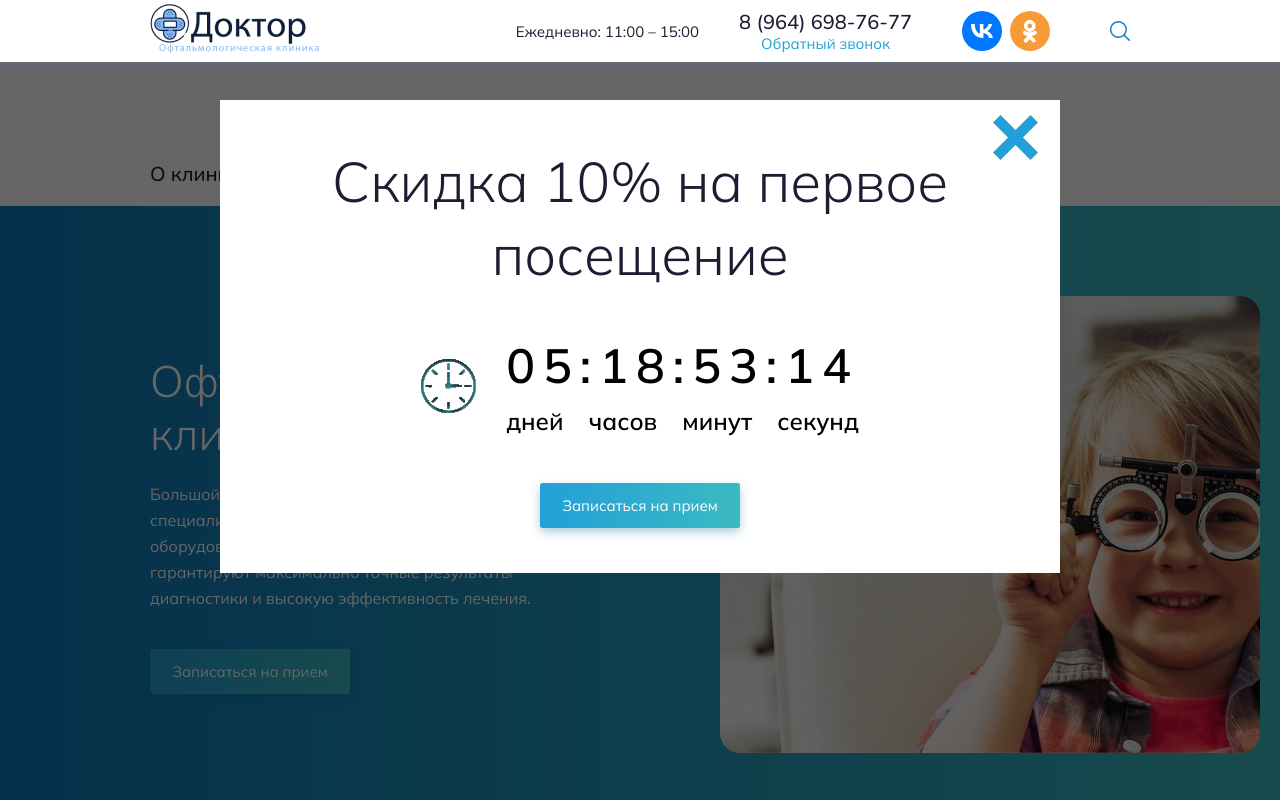
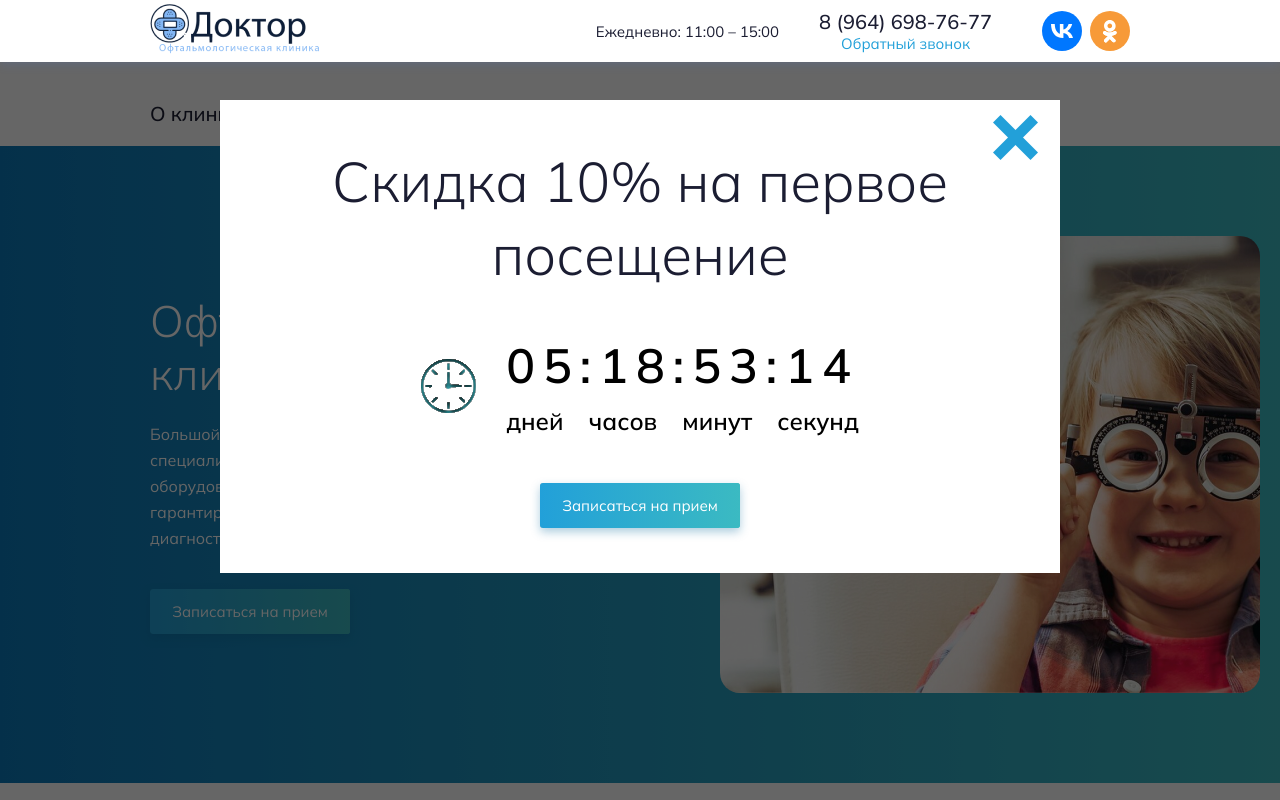
Before and after one commit to m-diana-dev/doctor, a React (Vite) app: page / in a window 1280 px wide. Shown: the top 800 px of the page. Built offline with nearby package versions, Linux system fonts and the light colour scheme.

Commit message:
fix: fixed minor css

```diff
--- a/src/layout/header/Header.jsx
+++ b/src/layout/header/Header.jsx
@@ -3,7 +3,6 @@ import {Container} from "../../components/Container.js";
 import {FlexWrapp} from "../../components/FlexWrapp.js";
 import LogoImg from '../../assets/images/logo.png'
 import {Social, SocialList} from "../../components/social/Social.jsx";
-import {Icon} from "../../components/icon/Icon.jsx";
 
 
 //Шапка сайта, принимает пропсы openMenu, isMenuOpenCallback, menuItems, isFormOpenCallback, openForm
@@ -35,9 +34,6 @@ export const Header = ({openMenu, isMenuOpenCallback, menuItems, isFormOpenCallb
                             <HeaderBtn onClick={onBtnHandler}>Обратный звонок</HeaderBtn>
                         </HeaderConnection>
                         <Social items={[{id: 1, title: 'vk'}, {id: 2, title: 'ok'}]}></Social>
-                        <HeaderSearch>
-                            <Icon id={'search'} width={'20'} height={'20'} viewBox={'0 0 20 20'}/>
-                        </HeaderSearch>
                         <Menu isOpen={openMenu}>
                             <MenuBurger onClick={onBurgerHandler}><span></span></MenuBurger>
                             <MenuBody>
@@ -77,12 +73,8 @@ const HeaderWrapp = styled.div`
   align-items: center;
   color: rgb(27, 29, 50);
   ${SocialList}{
-    margin-right: 60px;
-    @media ${({theme})=>theme.media.desktop}{
-      margin-right: 40px;
-    }
-    @media ${({theme})=>theme.media.tablet}{
-      margin-right: 20px;
+    @media ${({theme})=>theme.media.mobile}{
+      margin-right: 15px;
     }
     @media ${({theme}) => theme.media.mobileSmall} {
       display: none;
@@ -136,13 +128,6 @@ const HeaderBtn = styled.button`
   line-height: 19px;
   @media ${({theme}) => theme.media.mobileSmall} {
     font-size: 14px;
-  }
-`
-const HeaderSearch = styled.button`
-  align-self: flex-end;
-  margin-bottom: 7px;
-  @media ${({theme})=>theme.media.mobile}{
-    display: none;
   }
 `
 const Menu = styled.div`
--- a/src/layout/sections/menu/Menu.jsx
+++ b/src/layout/sections/menu/Menu.jsx
@@ -22,10 +22,7 @@ export const Menu = ({menuItems}) => {
 //стили для меню
 
 const StyledMenu = styled.section`
-  padding: 100px 0 20px;
-  @media ${({theme}) => theme.media.tablet} {
-    padding: 70px 0 20px;
-  }
+  padding: 40px 0 20px;
   @media ${({theme}) => theme.media.mobile} {
     display: none;
   }
```
